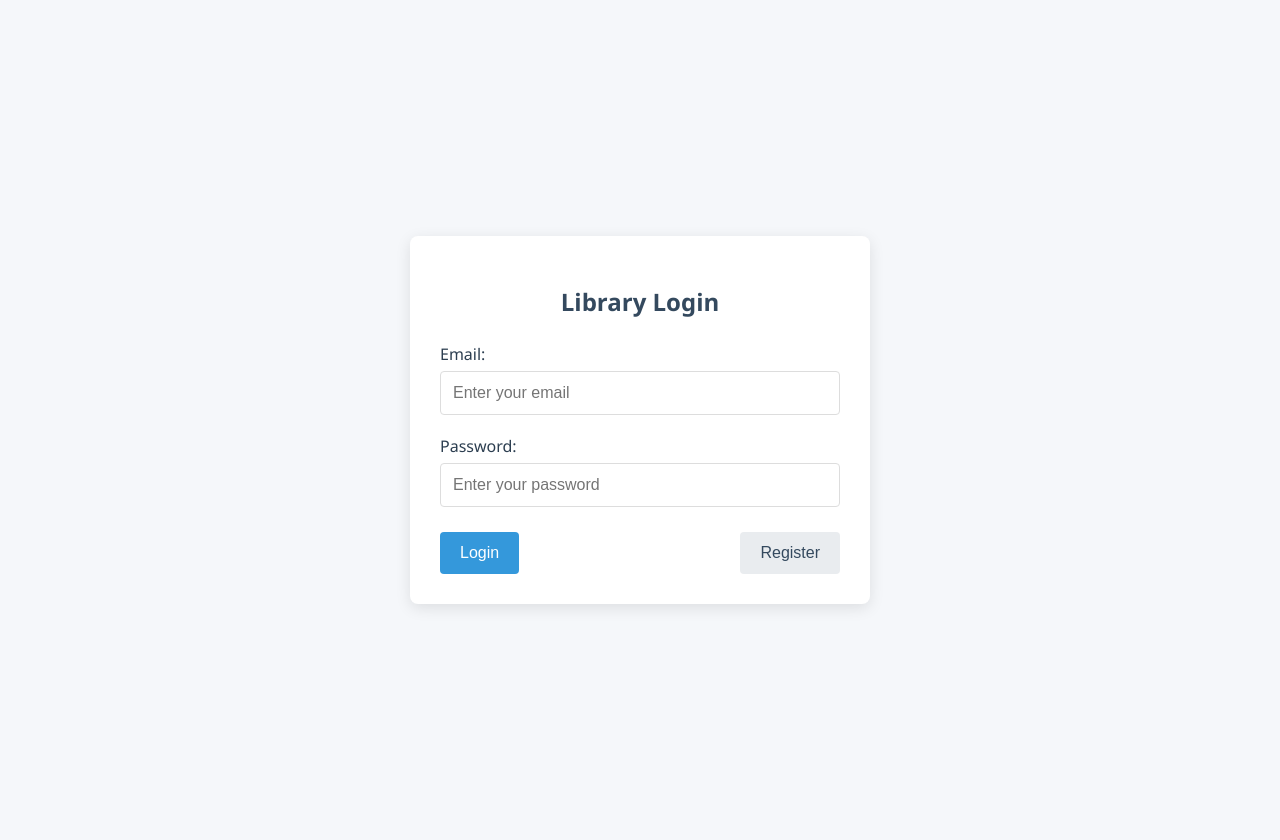
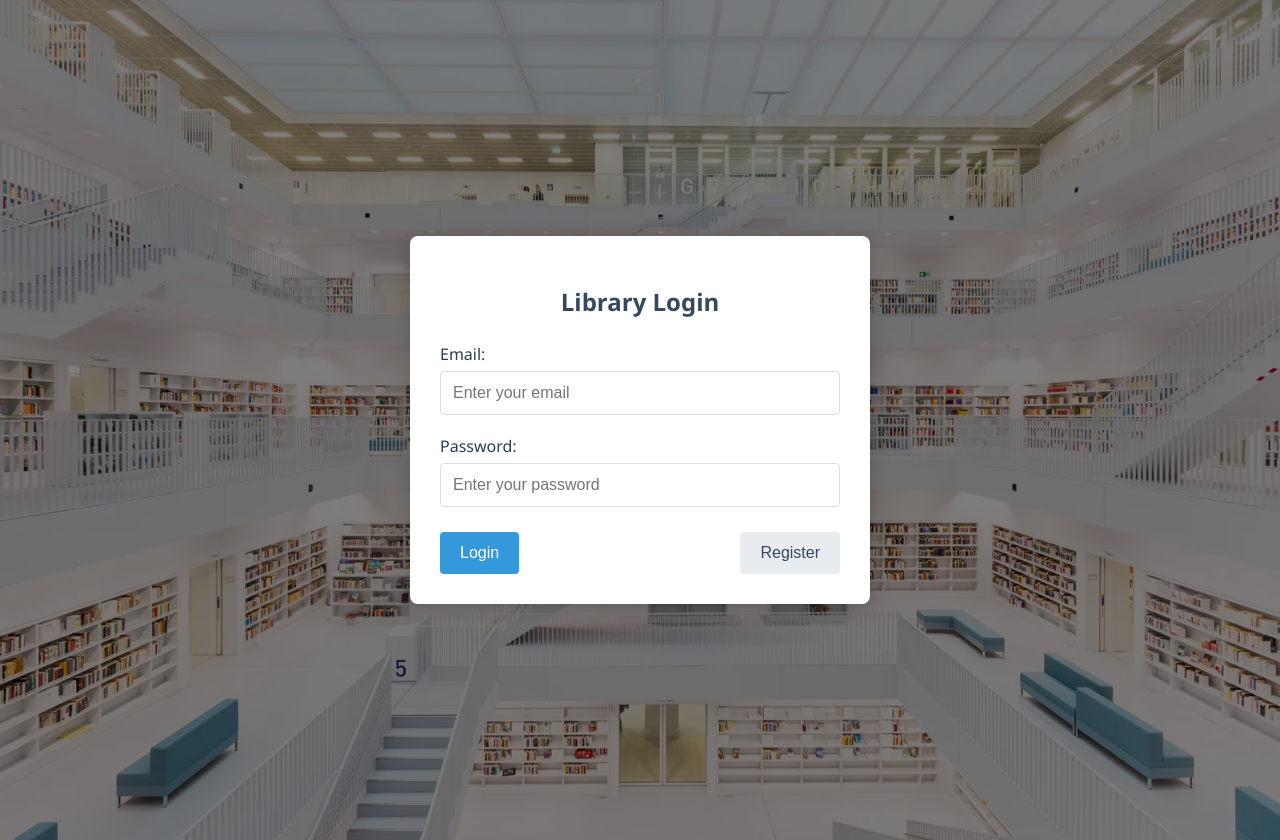
Before and after one commit to dahrail/Library-Database, a React (Create React App) app in the folder client/: page / in a window 1280 px wide. Built offline with nearby package versions, Linux system fonts and the light colour scheme.

Commit message:
New Login Page with Background

```diff
--- a/client/src/App.css
+++ b/client/src/App.css
@@ -20,6 +20,23 @@ body {
   align-items: center;
   min-height: 100vh;
   padding: 20px;
+  background-image: url('./FuturisticLibrary.jpg');
+  background-size: cover;
+  background-position: center;
+  background-repeat: no-repeat;
+  position: relative;
+}
+
+/* Add a dark overlay to improve form readability */
+.login-container::before {
+  content: '';
+  position: absolute;
+  top: 0;
+  left: 0;
+  right: 0;
+  bottom: 0;
+  background-color: rgba(0, 0, 0, 0.5);
+  z-index: 1;
 }
 
 .login-form {
@@ -28,7 +45,9 @@ body {
   padding: 30px;
   background-color: white;
   border-radius: 8px;
-  box-shadow: 0 4px 15px rgba(0, 0, 0, 0.1);
+  box-shadow: 0 4px 20px rgba(0, 0, 0, 0.2);
+  position: relative;
+  z-index: 2;
 }
 
 .login-title {
```
Also changed, not shown: client/src/FuturisticLibrary.jpg (added).
